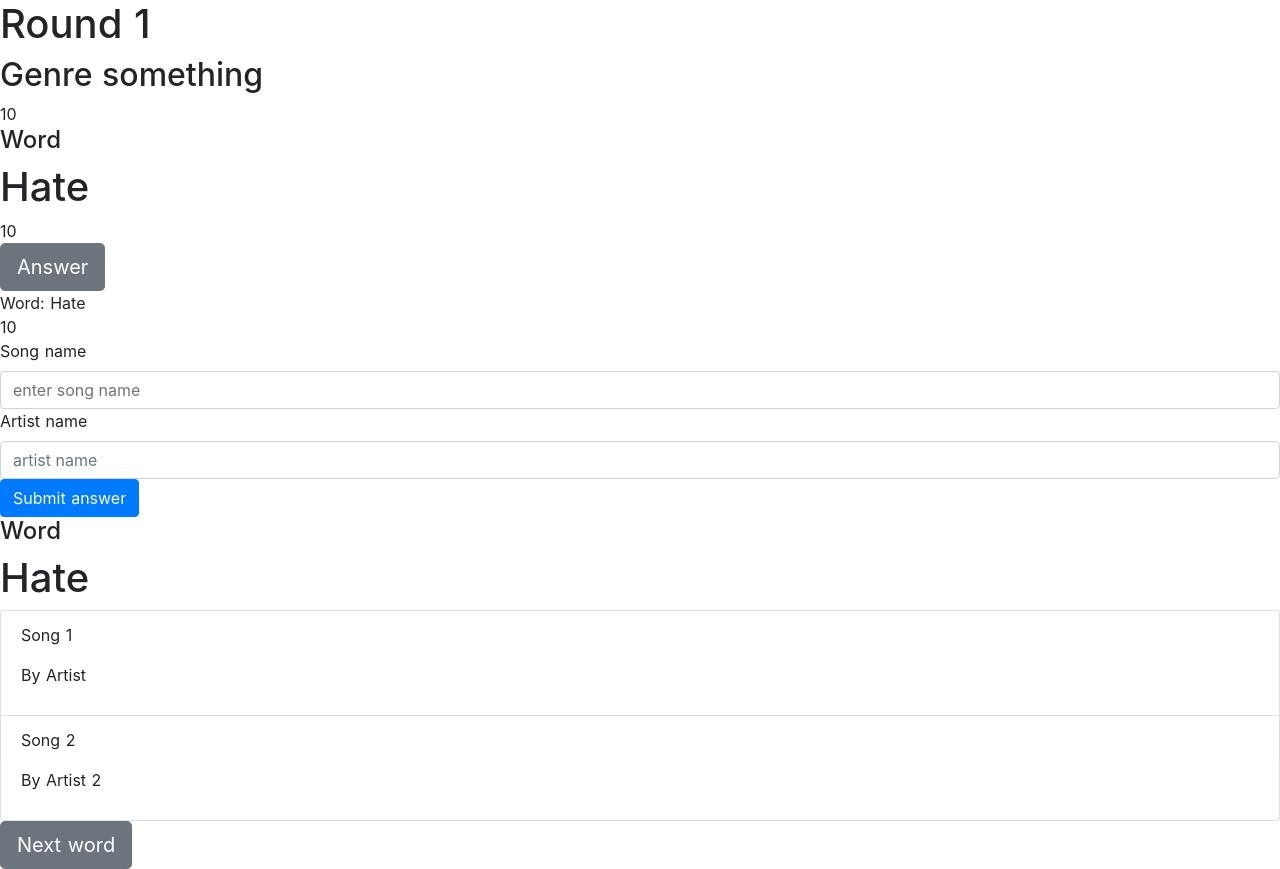
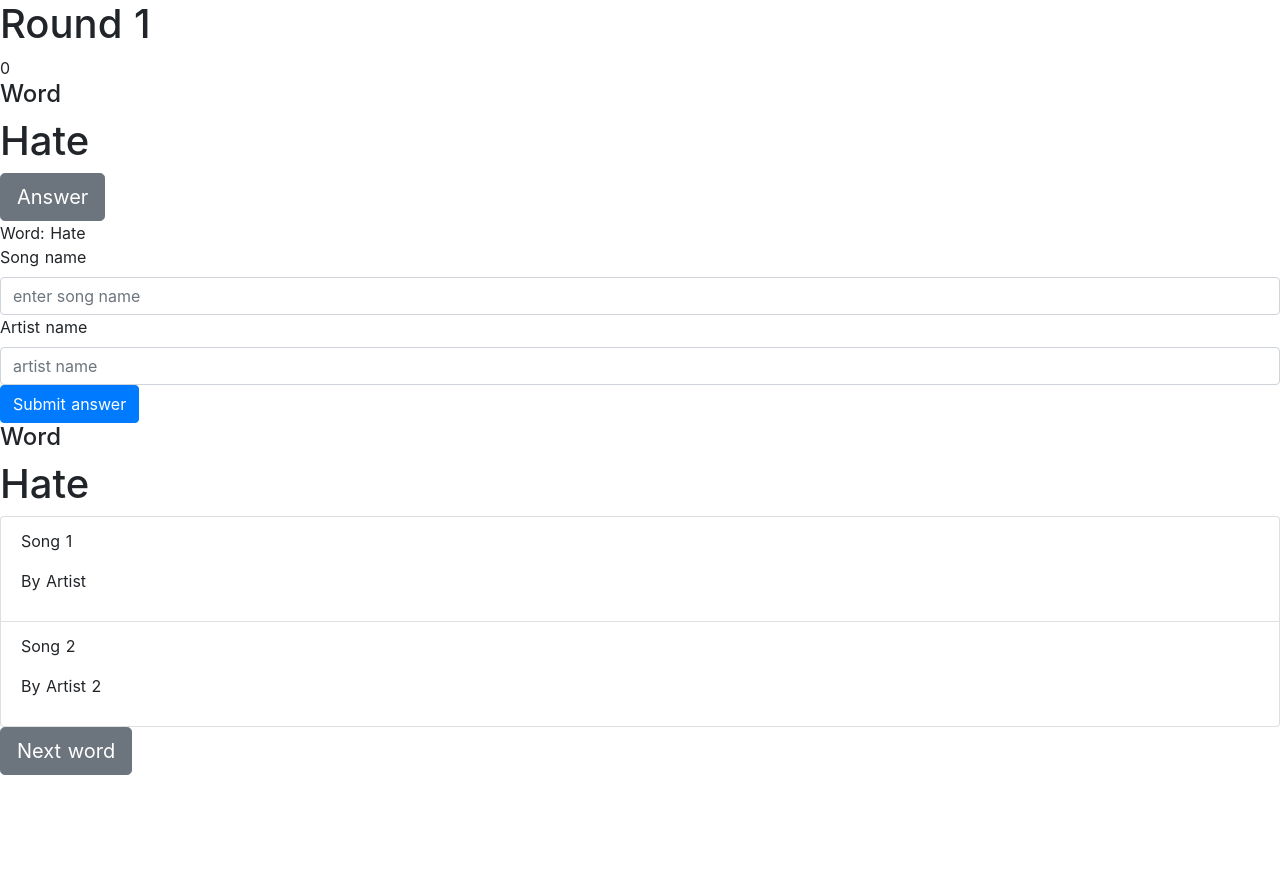
Before and after one commit to kemi-kun/gyo-main, a Nuxt app in the folder gyo-nuxt/: page /round/1/start-round in a window 1280 px wide. After the commit the page ends 800 px from the top, so only its background shows below. Built offline with nearby package versions, Linux system fonts and the light colour scheme.

Commit message:
Display timer for waitround
Co-Authored-By: Mai Mee <47658413+MaiMee1@users.noreply.github.com>
Co-Authored-By: theethaj <bank30827@gmail.com>

```diff
--- a/gyo-nuxt/components/TimerCountdown.vue
+++ b/gyo-nuxt/components/TimerCountdown.vue
@@ -1,12 +1,28 @@
 <template>
   <div id='timer-countdown'>
-    <span>10</span>
+    <span>{{timer}}</span>
   </div>
 </template>
 
 <script>
 export default {
-
+  // emits: ['update:modelValue'],
+  props: {
+    timer: {
+      type: Number,
+      required: true
+    }
+  }
+  // computed: {
+  //   timerCount: {
+  //     get () {
+  //       return this.modelValue
+  //     },
+  //     set (value) {
+  //       this.$emit('update:modelValue', value)
+  //     }
+  //   }
+  // }
 }
 </script>
 
--- a/gyo-nuxt/components/WaitRound.vue
+++ b/gyo-nuxt/components/WaitRound.vue
@@ -1,8 +1,7 @@
 <template>
   <div id='wait-round>'>
     <h1>Round 1</h1>
-    <h2>Genre something</h2>
-    <timer-countdown></timer-countdown>
+    <timer-countdown :timer=timer></timer-countdown>
   </div>
 </template>
 
@@ -11,6 +10,35 @@ import TimerCountdown from '~/components/TimerCountdown.vue'
 export default {
   components: {
     TimerCountdown
+  },
+  props: {
+    timer: {
+      type: Number,
+      required: true
+    }
+  },
+  // emits: ['update:modelValue'],
+  // computed: {
+  //   timerCount: {
+  //     get () {
+  //       return this.modelValue
+  //     },
+  //     set (value) {
+  //       this.$emit('update:modelValue', value)
+  //     }
+  //   }
+  // },
+
+  // props: {
+  //   timer: {
+  //     type: Number,
+  //     required: true
+  //   }
+  // },
+  data () {
+    return {
+      tempTimer: this.timer
+    }
   }
 }
 </script>
--- a/gyo-nuxt/pages/round/_id/start-round.vue
+++ b/gyo-nuxt/pages/round/_id/start-round.vue
@@ -1,7 +1,7 @@
 <template>
   <div id='start-round'>
-    <wait-round></wait-round>
-    <word-countdown cword='Hate'></word-countdown>
+    <wait-round :timer=timerCount>></wait-round>
+    <word-countdown cword='Hate' v-if='timerCount === 0'></word-countdown>
     <enter-answer-form cword='Hate'></enter-answer-form>
     <word-answer cword='Hate'></word-answer>
   </div>
@@ -18,7 +18,27 @@ export default {
     WordCountdown,
     EnterAnswerForm,
     WordAnswer
+  },
+  data () {
+    return {
+      timerCount: 3
+    }
+  },
+
+  methods: {
+    countDownTimer () {
+      if (this.timerCount > 0) {
+        setTimeout(() => {
+          this.timerCount -= 1
+          this.countDownTimer()
+        }, 1000)
+      }
+    }
+  },
+  created () {
+    this.countDownTimer()
   }
+
 }
 </script>
 
```
